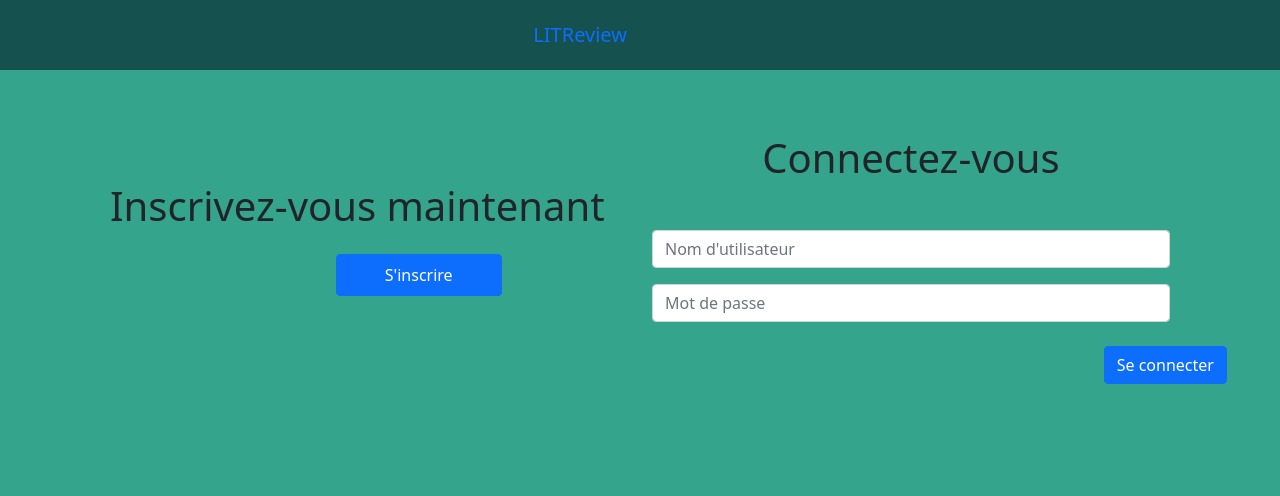
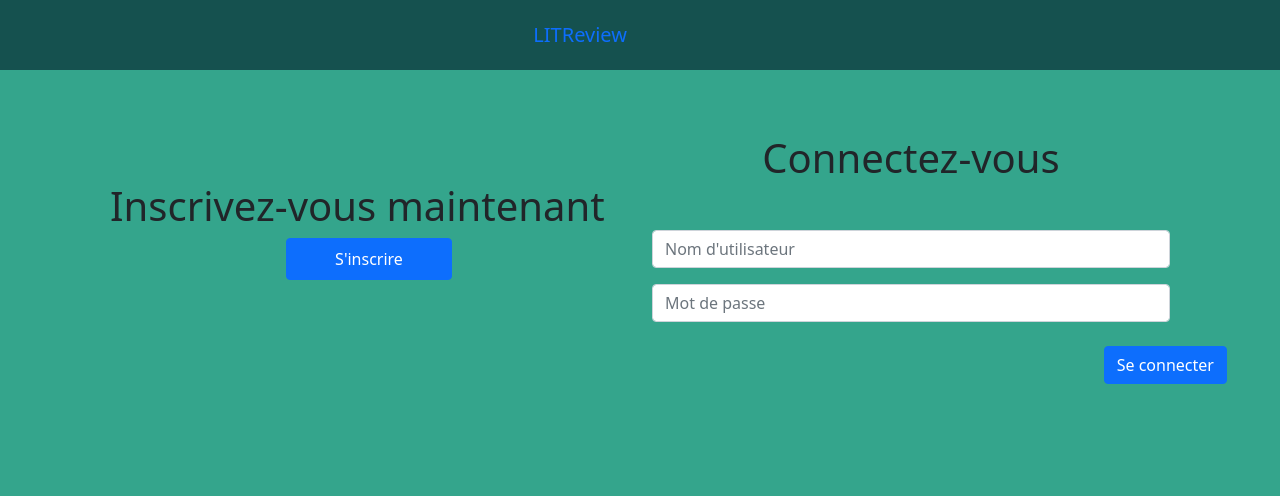
Before and after one commit to vianneyba/OPC_P09, a Django app: page /authenticate/login/ in a window 1280 px wide. Shown: the top 496 px of the page. Run offline with Django 4.2, Linux system fonts and the light colour scheme.

Commit message:
fix template

```diff
--- a/authenticate/templates/authenticate/accueil.html
+++ b/authenticate/templates/authenticate/accueil.html
@@ -7,10 +7,8 @@
         <div class=mt-12>
 
             <h1>Inscrivez-vous maintenant</h1>
-            <div class="row justify-content-center">
-                <div class="col-md-2 mt-3">
-                    <a href="{% url 'authenticate:register' %}" class="btn btn-primary px-5 py-2">S'inscrire</a>
-                </div>
+            <div class="d-flex justify-content-center">
+                <a href="{% url 'authenticate:register' %}" class="btn btn-primary px-5 py-2">S'inscrire</a>
             </div>
         </div>
     </div>
--- a/litreview/static/litreview/styles.css
+++ b/litreview/static/litreview/styles.css
@@ -80,3 +80,12 @@ legend {
     padding-right: 6rem;
     padding-left: 6rem
 }
+
+.small {
+    font-size: 1rem;
+    margin-top: 0.5rem;
+}
+
+.decal {
+    margin-top: 1rem;
+}
--- a/litreview/templates/litreview/base.html
+++ b/litreview/templates/litreview/base.html
@@ -10,42 +10,48 @@
     <title>{% block title %} {% endblock %}</title>
 </head>
 <body>
-    <nav class="navbar justify-content-center">
-        <div class="col-md-2">
+    <nav class="navbar">
+        <div class="col-md-1 offset-md-5">
             <a class="navbar-brand" href="{% url 'review:accueil-review' %}">LITReview</a>
         </div>
 
+        <div class="col-md-5">
+            <div class="row decal">
                 {% if user.is_authenticated %}
                 <div class="col-md-1">
-                <a class="navbar-brand" href="{% url 'review:accueil-review' %}">Flux</a>
+                    <a class="navbar-brand small" href="{% url 'review:accueil-review' %}">Flux</a>
                 </div>
                 {% endif %}
 
                 {% if user.is_authenticated %}
                 <div class="col-md-1">
-                <a class="navbar-brand" href="{% url 'review:view-by-user' user.id %}">Posts</a>
+                    <a class="navbar-brand small" href="{% url 'review:view-by-user' user.id %}">Posts</a>
                 </div>
                 {% endif %}
 
                 {% if user.is_authenticated %}
                 <div class="col-md-2">
-                <a class="navbar-brand" href="{% url 'review:subscription' %}">Abonnements</a>
+                    <a class="navbar-brand small" href="{% url 'review:subscription' %}">Abonnements</a>
                 </div>
                 {% endif %}
 
                 {% if user.is_authenticated %}
                 <div class="col-md-2">
-                <a class="navbar-brand" href="{% url 'authenticate:logout' %}">Se déconnecter</a>
+                    <a class="navbar-brand small" href="{% url 'authenticate:logout' %}">Se déconnecter</a>
                 </div>
                 {% endif %}
 
                 {% if user.is_authenticated %}
-        <div class="col-md-2">
+                <div class="col-md-3">
                     <form action="{% url 'review:search-word' %}" method="get">
-                <input type="text" name="search">
+                        <div class="form-group">
+                            <input class="form-control" type="text" name="search" placeholder="Recherche">
+                        </div>
                     </form>
                 </div>
                 {% endif %}
+            </div>
+        </div>
     </nav>
     <div class="container">
         <div class="row m-3">
```
Lines whose indentation alone changed are shown as unchanged.
